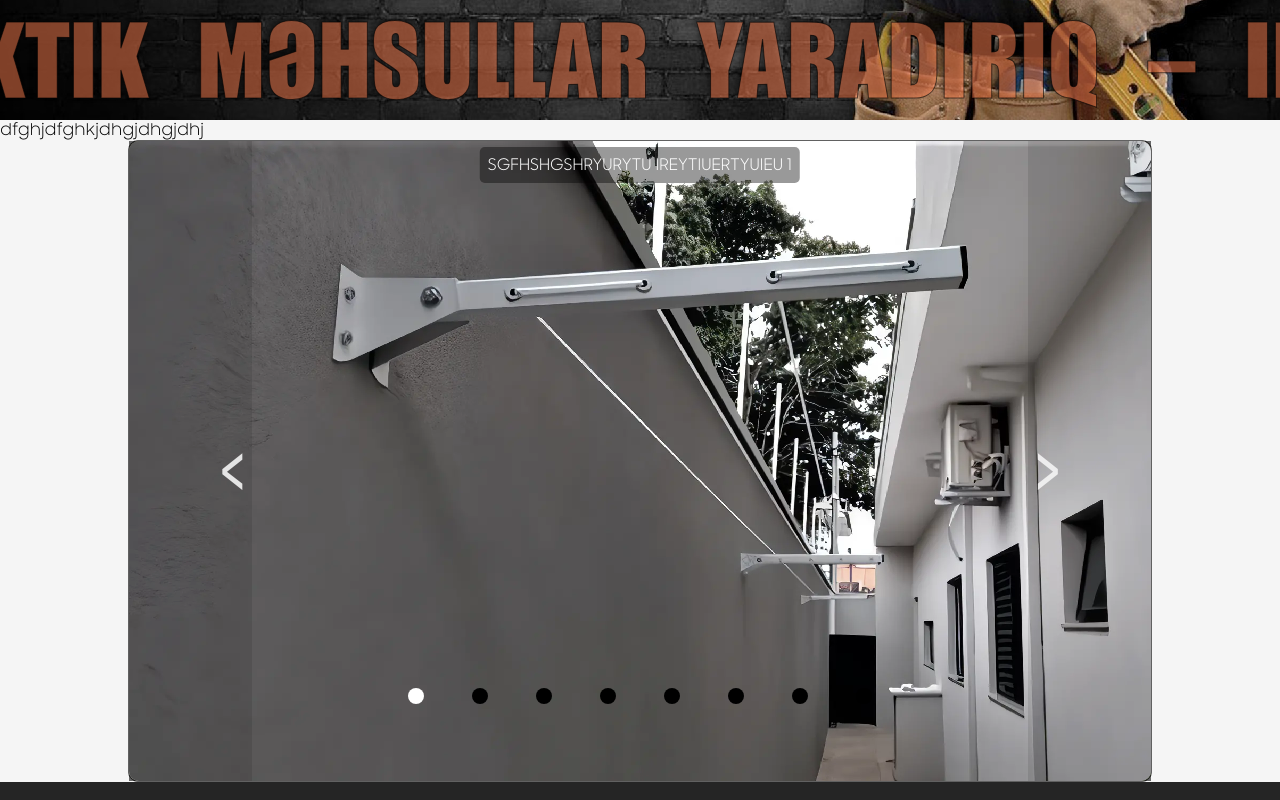
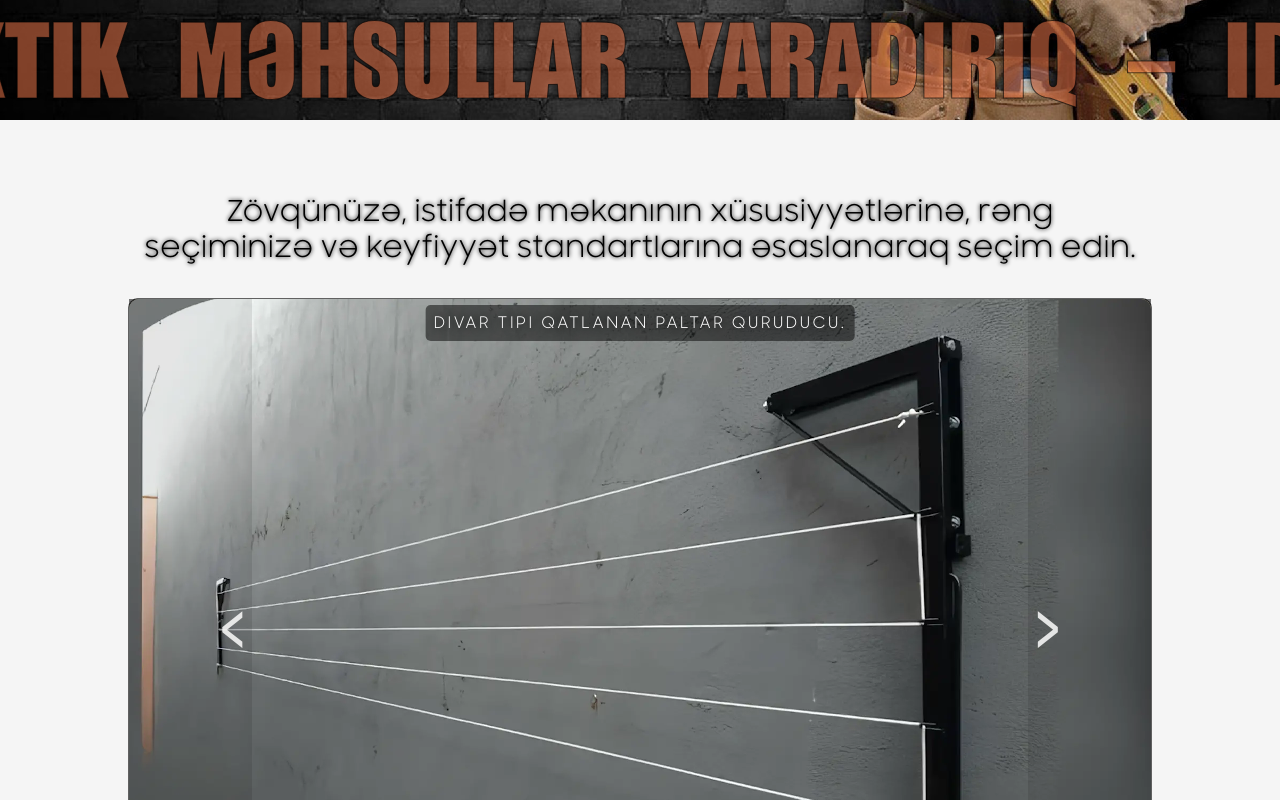
Before and after one commit to rovsenhuseynov/Solutions-for-comfort, a React (Create React App) app: page /drying-rack in a window 1280 px wide. Shown: the part 680-1480 px from the top of the page. Built offline with nearby package versions, Linux system fonts and the light colour scheme.

Commit message:
коррукция DryingRack

```diff
--- a/src/pages/Products/DryingRack/DryingRack.jsx
+++ b/src/pages/Products/DryingRack/DryingRack.jsx
@@ -1,12 +1,13 @@
 import React from 'react'
 import Slider from '../../../reusableСomponents/ImageSlider/Slider'
 import dryingRackData from "./DryingRack_Data"
+import "./DryingRack.scss"
 
 
 const DryingRack = () => {
   return (
     <section className='dryer-section'>
-      <h1 className='dryer-section__title'>dfghjdfghkjdhgjdhgjdhj</h1>
+      <h1 className='dryer-section__title'>Zövqünüzə, istifadə məkanının xüsusiyyətlərinə, rəng seçiminizə və keyfiyyət standartlarına əsaslanaraq seçim edin.</h1>
       <Slider sliderData={dryingRackData} />
     </section>
   )
--- /dev/null
+++ b/src/pages/Products/DryingRack/DryingRack.scss
@@ -0,0 +1,18 @@
+.dryer-section {
+  padding-top: calc(2vw + 1rem);
+  display: grid;
+  text-align: center;
+  justify-content: center;
+  width: 100%;
+}
+
+.dryer-section__title {
+  padding-block: calc(2vh + 1rem);
+  font-size: calc(1vw + 1rem);
+  text-wrap: balance;
+  font-weight: 500;
+  text-shadow: 0 0 4px black;
+  width: 80%;
+  display: grid;
+  place-self: center;
+}
--- a/src/pages/Products/DryingRack/DryingRack_Data.js
+++ b/src/pages/Products/DryingRack/DryingRack_Data.js
@@ -1,67 +1,55 @@
-import dryingRackImg1 from "../../../assets/img/drying_Rack_img/drying_Rack_img_1.webp";
+import dryingRackImg1 from "../../../assets/img/drying_Rack_img/drying_Rack_img_3.webp";
 import dryingRackImg2 from "../../../assets/img/drying_Rack_img/drying_Rack_img_2.webp";
-import dryingRackImg3 from "../../../assets/img/drying_Rack_img/drying_Rack_img_3.webp";
-import dryingRackImg4 from "../../../assets/img/drying_Rack_img/drying_Rack_img_4.webp";
-import dryingRackImg5 from "../../../assets/img/drying_Rack_img/drying_Rack_img_5.webp";
-import dryingRackImg6 from "../../../assets/img/drying_Rack_img/drying_Rack_img_6.webp";
-import dryingRackImg7 from "../../../assets/img/drying_Rack_img/drying_Rack_img_7.webp";
-import dryingRackImg8 from "../../../assets/img/drying_Rack_img/drying_Rack_img_8.webp";
-
-
-
-
+import dryingRackImg3 from "../../../assets/img/drying_Rack_img/drying_Rack_img_4.webp";
+import dryingRackImg4 from "../../../assets/img/drying_Rack_img/drying_Rack_img_5.webp";
+import dryingRackImg5 from "../../../assets/img/drying_Rack_img/drying_Rack_img_6.webp";
+import dryingRackImg6 from "../../../assets/img/drying_Rack_img/drying_Rack_img_7.webp";
+import dryingRackImg7 from "../../../assets/img/drying_Rack_img/drying_Rack_img_8.webp";
 
 const sliderData = [
   {
     src: dryingRackImg1,
     alt: "slide 1",
     id: "one",
-    context: "SGFHSHGSHRYURYTU IREYTIUERTYUIEU 1",
-    // url: "/drying-rack",
+    context: "Divar tipi qatlanan paltar quruducu.",
   },
   {
     src: dryingRackImg2,
     alt: "slide 2",
     id: "two",
-    context: "ETDNCBNL FGHKDFGHKDGK",
+    context: "Divar tipi qatlanan paltar quruducu.",
   },
   {
     src: dryingRackImg3,
     alt: "slide 3",
     id: "three",
-    context: "Контекст для слайда 3",
+    context: "Divar tipi qatlanan paltar quruducu.",
   },
   {
     src: dryingRackImg4,
     alt: "slide 4",
     id: "four",
-    context: "Контекст для слайда 4",
+    context: "Divar tipi qatlanan paltar quruducu. 4",
   },
 
   {
     src: dryingRackImg5,
     alt: "slide 5",
     id: "five",
-    context: "Контекст для слайда 5",
+    context: "Divar tipi qatlanan paltar quruducu. 5",
   },
 
   {
     src: dryingRackImg6,
     alt: "slide 6",
     id: "six",
-    context: "Контекст для слайда 6",
+    context: "Divar tipi qatlanan paltar quruducu. 6",
   },
   {
     src: dryingRackImg7,
     alt: "slide 7",
     id: "seven",
-    context: "Контекст для слайда 7",
-  },
-  {
-    src: dryingRackImg8,
-    alt: "slide 8",
-    id: "eight",
-    context: "Контекст для слайда 8",
+    context: "Divar tipi qatlanan paltar quruducu. 7",
   },
 ];
 
--- a/src/pages/Products/Products.jsx
+++ b/src/pages/Products/Products.jsx
@@ -27,7 +27,7 @@ const Products = () => {
       </section>
 
       <section className="product__list container">
-        <Slider sliderData={dryingRackData}  />
+        <Slider sliderData={dryingRackData} isClickable={true} />
         <WoodCalendar />
         <WoodPress />
       </section>
--- a/src/pages/Products/Products.scss
+++ b/src/pages/Products/Products.scss
@@ -35,7 +35,7 @@
 
     .product__title-img2,
     .product__title-img1 {
-      width: calc(4vw + 2rem);
+      width: calc(3vw + 2rem);
       filter: drop-shadow(3px 5px 8px rgba(0, 0, 0, 1));
     }
   }
@@ -44,7 +44,16 @@
     display: grid;
     place-items: center;
     flex-direction: column;
-    gap: calc(2.5vw + 1rem);
+    gap: 1vh;
     margin-block: calc(2vh + 2rem);
   }
 }
+
+.slide_context.clickable {
+  cursor: pointer;
+
+}
+
+.slide_context{
+
+}
--- a/src/pages/Products/SliderData.js
+++ b/src/pages/Products/SliderData.js
@@ -1,29 +1,37 @@
+import ProductsRackImg1 from "../../assets/img/drying_Rack_img/drying_Rack_img_1.webp";
+
+
+
 const sliderData = [
   {
-    src: "https://cdn.pixabay.com/photo/2022/11/06/10/14/ai-generated-7573690_1280.jpg",
+    src: ProductsRackImg1,
     alt: "slide 1",
     id: "one",
     context: "Paltarqurutma asılqanı",
     url: "/drying-rack",
   },
+
   {
     src: "https://preview.ibb.co/e5OShF/cropped_800_480_111290.jpg",
     alt: "slide 2",
     id: "two",
     context: "Контекст для слайда 2",
   },
+
   {
     src: "http://wallpaperswide.com/download/up_house-wallpaper-1280x800.jpg",
     alt: "slide 3",
     id: "three",
     context: "Контекст для слайда 3",
   },
+
   {
     src: "http://wallpaperswide.com/download/big_hero_6_baymax-wallpaper-1152x720.jpg",
     alt: "slide 4",
     id: "four",
     context: "Контекст для слайда 4",
   },
+
   {
     src: "https://cdn.pixabay.com/photo/2022/09/27/19/45/ai-generated-7483579_1280.jpg",
     alt: "slide 5",
--- a/src/reusableСomponents/ImageSlider/Slider.jsx
+++ b/src/reusableСomponents/ImageSlider/Slider.jsx
@@ -1,8 +1,115 @@
+// import React, { useState } from "react";
+// import { useNavigate } from "react-router-dom";
+// import "./Slider.scss";
+
+// const Slider = ({ sliderData, title }) => {
+//   const [activeSlide, setActiveSlide] = useState(1);
+//   const navigate = useNavigate();
+
+//   const handleNext = (current) => {
+//     setActiveSlide(current === sliderData.length ? 1 : current + 1);
+//   };
+
+//   const handlePrev = (current) => {
+//     setActiveSlide(current === 1 ? sliderData.length : current - 1);
+//   };
+
+//   const handleDotClick = (index) => {
+//     setActiveSlide(index + 1);
+//   };
+
+//   const handleContextClick = (url) => {
+//     if (url) {
+//       navigate(url); // Переход на указанный маршрут
+//     }
+//   };
+
+//   return (
+//     <>
+//       <p className="expandable-slider__title">{title}</p>
+//       <div className="containers">
+//         {/* Радиокнопки */}
+//         {sliderData.map((slide, index) => (
+//           <input
+//             key={`input-${index}`}
+//             type="radio"
+//             id={`i${index + 1}`}
+//             name="images"
+//             checked={activeSlide === index + 1}
+//             readOnly
+//             style={{ zIndex: -1 }} // Убедитесь, что радиокнопки не перекрывают слайды
+//           />
+//         ))}
+
+//         {/* Слайды */}
+//         {sliderData.map((slide, index) => (
+//           <div
+//             className={`slide_img ${activeSlide === index + 1 ? "active" : ""}`}
+//             id={slide.id}
+//             key={slide.id}
+//             style={{
+//               zIndex: activeSlide === index + 1 ? 10 : 0, // Установить правильный zIndex для активного слайда
+//             }}
+//           >
+//             <img src={slide.src} alt={slide.alt} />
+
+//             <div
+//               className="slide_context"
+//               onClick={() => handleContextClick(slide.url)}
+//             >
+//               {activeSlide === index + 1 && slide.context}
+//             </div>
+
+//             <label
+//               htmlFor={`i${activeSlide}`}
+//               className="prev"
+//               onClick={() => handlePrev(activeSlide)}
+//               style={{ zIndex: 11 }} // Обеспечиваем, что элементы управления всегда поверх
+//             >
+//               <span>&#x2039;</span>
+//             </label>
+//             <label
+//               htmlFor={`i${activeSlide}`}
+//               className="next"
+//               onClick={() => handleNext(activeSlide)}
+//               style={{ zIndex: 11 }} // Обеспечиваем, что элементы управления всегда поверх
+//             >
+//               <span>&#x203a;</span>
+//             </label>
+//           </div>
+//         ))}
+
+//         {/* Навигационные точки */}
+//         <div id="nav_slide">
+//           {sliderData.map((_, index) => (
+//             <label
+//               key={`dot-${index}`}
+//               htmlFor={`i${index + 1}`}
+//               className="dots"
+//               id={`dot${index + 1}`}
+//               onClick={() => handleDotClick(index)}
+//               style={{
+//                 backgroundColor: activeSlide === index + 1 ? "#fff" : "#000", // Белый для активной точки
+//                 zIndex: 12, // Устанавливаем выше, чтобы они не перекрывались другими элементами
+//               }}
+//             ></label>
+//           ))}
+//         </div>
+//       </div>
+//     </>
+//   );
+// };
+
+// export default Slider;
+
+
+
+
 import React, { useState } from "react";
 import { useNavigate } from "react-router-dom";
 import "./Slider.scss";
 
-const Slider = ({ sliderData, title }) => {
+const Slider = ({ sliderData, title, isClickable }) => {
   const [activeSlide, setActiveSlide] = useState(1);
   const navigate = useNavigate();
 
@@ -54,7 +161,7 @@ const Slider = ({ sliderData, title }) => {
             <img src={slide.src} alt={slide.alt} />
 
             <div
-              className="slide_context"
+              className={`slide_context ${isClickable ? "clickable" : ""}`} // Применяем класс только если isClickable=true
               onClick={() => handleContextClick(slide.url)}
             >
               {activeSlide === index + 1 && slide.context}
--- a/src/reusableСomponents/ImageSlider/Slider.scss
+++ b/src/reusableСomponents/ImageSlider/Slider.scss
@@ -6,12 +6,11 @@
   display: none;
 }
 
-.expandable-slider__title{
+.expandable-slider__title {
   font-size: calc(2vw + 1rem);
   font-weight: 600;
   text-shadow: 2px 2px 4px rgb(90, 90, 90);
   line-height: 1;
-
 }
 
 .containers {
@@ -21,7 +20,7 @@
   height: 100%;
   padding-bottom: 55%;
   user-select: none;
-  background-color: #000000;
+  background-color: hsl(0, 0%, 0%);
   border: solid 1px #616161;
   border-radius: 10px;
   @media (orientation: portrait) and (width <= 768px) {
@@ -131,11 +130,11 @@ label span {
   top: -5px;
   width: calc(1vh + 0.5rem);
   height: calc(1vh + 0.5rem);
-  margin: 0 calc(2vw - 0.1rem);
+  margin: 0 calc(1.2vw - 0.2rem);
   position: relative;
   border-radius: 100%;
   display: inline-block;
-  background-color: rgba(0, 0, 0, 0.8);
+  background-color: rgba(0, 0, 0, 0.7);
   transition: 0.4s;
   @media screen and (width <= 768px) {
     display: none;
@@ -144,7 +143,7 @@ label span {
 
 #nav_slide .dots:hover {
   cursor: pointer;
-  background-color: rgba(255, 255, 255, 0.9);
+  background-color: rgba(255, 255, 255, 0.9) !important;
   transition: 0.25s;
 }
 
@@ -160,11 +159,16 @@ label span {
     top: 1%;
     left: 50%;
     transform: translateX(-50%);
-    background: rgba(0, 0, 0, 0.4);
+    background: rgba(0, 0, 0, 0.5);
     color: #fff;
     padding: 8px;
     border-radius: 5px;
     text-align: center;
+    text-shadow: 0 0 10px black;
+    letter-spacing: 0.2vw;
+    max-width: 90%;
+    // text-wrap: wrap;
+    text-transform: uppercase ;
   }
 }
 
@@ -196,6 +200,7 @@ label span {
       opacity: 1;
     }
   }
+
   /* Применение данной анимации только для нужных элементов внутри .containers */
   #i1:checked ~ #one,
   #i2:checked ~ #two,
@@ -224,10 +229,6 @@ label span {
   .next {
     width: 15%;
   }
-  #nav_slide .dots {
-    width: 12px;
-    height: 12px;
-  }
 }
 @media screen and (min-width: 970px) {
   .me {
@@ -235,13 +236,10 @@ label span {
   }
 }
 
-
 input[type="radio"] {
   display: none; /* Полностью скрывает радио-кнопки */
 }
 
-
-.prev, .next, .dots {
-  position: absolute;
-  z-index: 10; /* Делаем эти элементы поверх слайдов */
+.slide_context.clickable {
+  cursor: pointer;
 }
```
